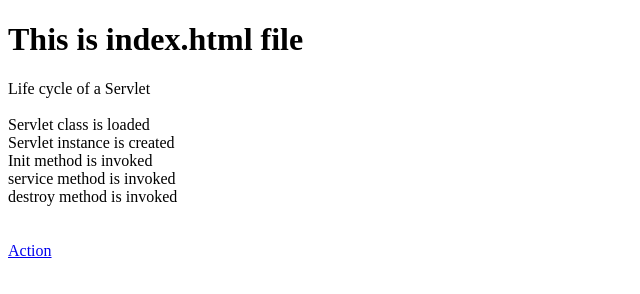
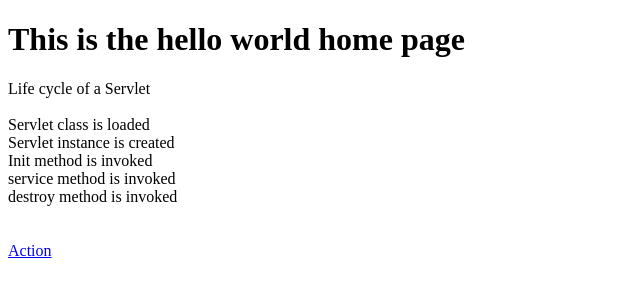
Before and after one commit to MenaOsorio-Christian/CIT360, a plain HTML site: page HelloWorldServlet/WebContent/index.html in a window 1280 px wide. Shown: the whole page, without its empty margins (0-640 px from the left). Drawn offline with Linux system fonts and the light colour scheme.

Commit message:
Changed title of the page

```diff
--- a/HelloWorldServlet/WebContent/index.html
+++ b/HelloWorldServlet/WebContent/index.html
@@ -5,7 +5,7 @@
 <title>Insert title here</title>
 </head>
 <body>
-<h1>This is index.html file</h1>
+<h1>This is the hello world home page</h1>
 <p>
 Life cycle of a Servlet
 <br/><br/>
```
